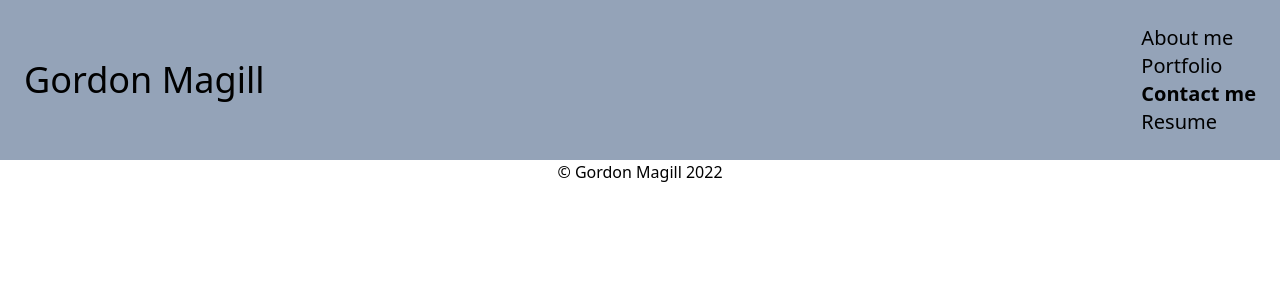
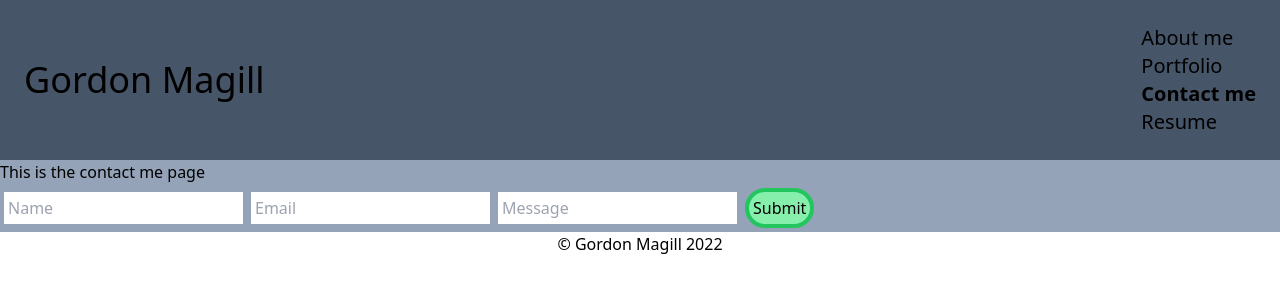
Before and after one commit to Gordon-Magill/react-portfolio, a React (Create React App) app: page / in a window 1280 px wide. Both pictures are taken after a click on the item "Contact me". Shown: the top 300 px of the page. Built offline with nearby package versions, Linux system fonts and the light colour scheme; a web font is replaced by a local one.

Commit message:
Adding more placeholder content

```diff
--- a/src/components/AboutMe.js
+++ b/src/components/AboutMe.js
@@ -1,12 +1,14 @@
 import React from 'react'
 import Hero from './Hero'
+import logo from '../logo.svg'
 
 export default function AboutMe(){
     return (
         <section className="w-screen" id="aboutMe">
             <Hero/>
             <div className="rounded bg-blue-600 m-2 p-2">
-                <p>About me!</p>
+                <img src={logo} className="max-w-sm" alt="profile"></img>
+                <p>Bio content</p>
             </div>
 
         </section>
--- a/src/components/ContactMe.js
+++ b/src/components/ContactMe.js
@@ -3,7 +3,14 @@ import React from 'react'
 export default function ContactMe() {
 
     return (
-        <section id='contactMe' >
+        <section id='contactMe' className="bg-slate-400 w-screen">
+            <p>This is the contact me page</p>
+            <form>
+                <input type="text" id="name" placeholder='Name' className='p-1 m-1'></input>
+                <input type="text" id="email" placeholder='Email' className='p-1 m-1'></input>
+                <input type="text" id="message" placeholder='Message' className='p-1 m-1'></input>
+                <button type='submit' className='rounded-full border-solid border-green-500 bg-green-300 border-4 p-1 m-1'>Submit</button>
+            </form>
         </section>
     )
 }
--- a/src/components/Nav.js
+++ b/src/components/Nav.js
@@ -11,7 +11,7 @@ export default function Nav({darkMode, toggleDarkMode, pages, setCurrentPage, cu
 
 
   return (
-    <section className="flex justify-between p-4 bg-slate-400 w-screen place-items-center" id='navBar'>
+    <section className="flex justify-between p-4 bg-slate-600 w-screen place-items-center" id='navBar'>
       <p className="m-1 p-1 text-4xl">Gordon Magill</p>
 
       <ul className="m-1 p-1 text-xl">
--- a/src/components/Project.js
+++ b/src/components/Project.js
@@ -5,9 +5,11 @@ export default function Project({ project}) {
   // console.log("imgLink:", project.imgLink);
   // console.log("title:", project.title);
   return (
-    <a className="flex flex-col rounded border-2 border-solid" href={project.extLink}>
+    <a className="flex flex-col rounded border-2 border-solid max-w-sm" href={project.extLink}>
       <p className="text-center">{project.title}</p>
       <img src={project.imgLink} alt={project.altText}></img>
+      <a>Github</a>
+      <a>Deployed</a>
     </a>
   );
 }
```
Also changed, not shown: src/utils/emailValidation.js (added).
